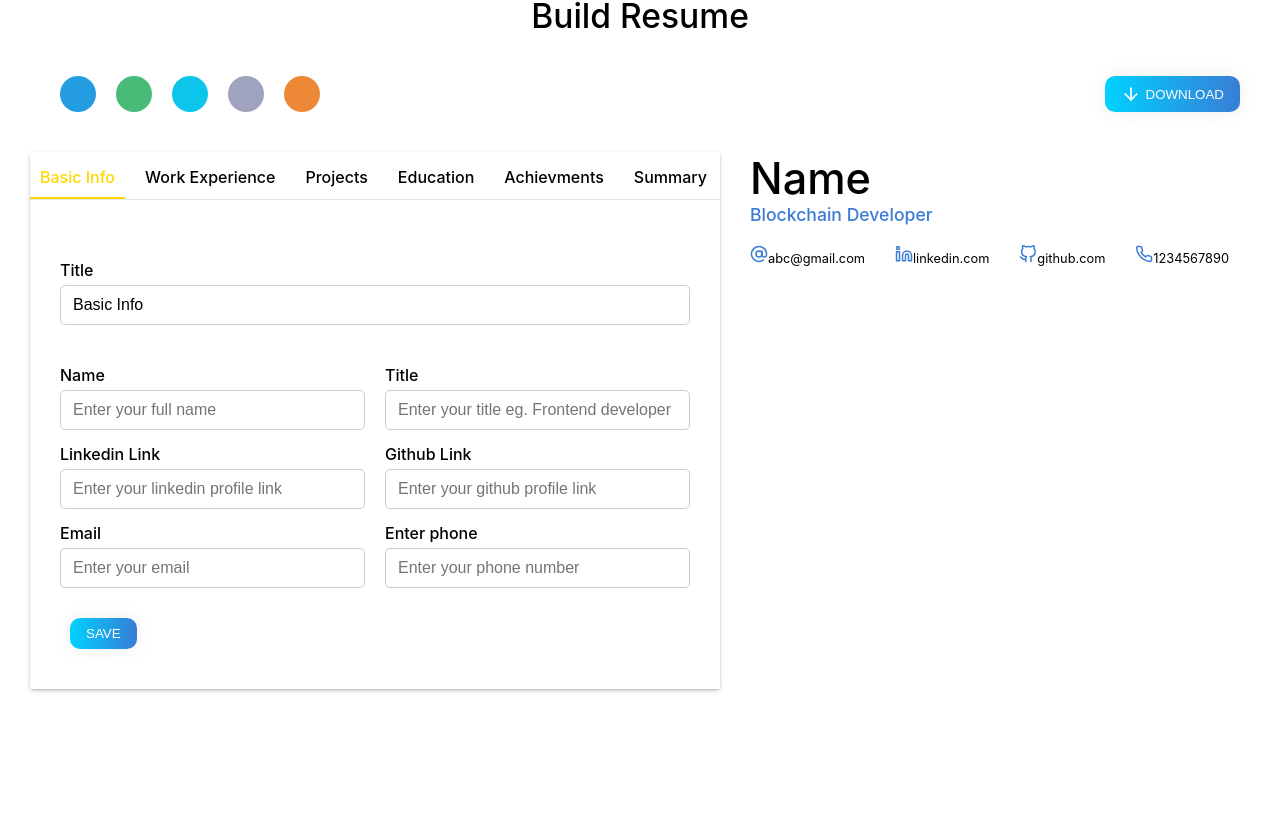
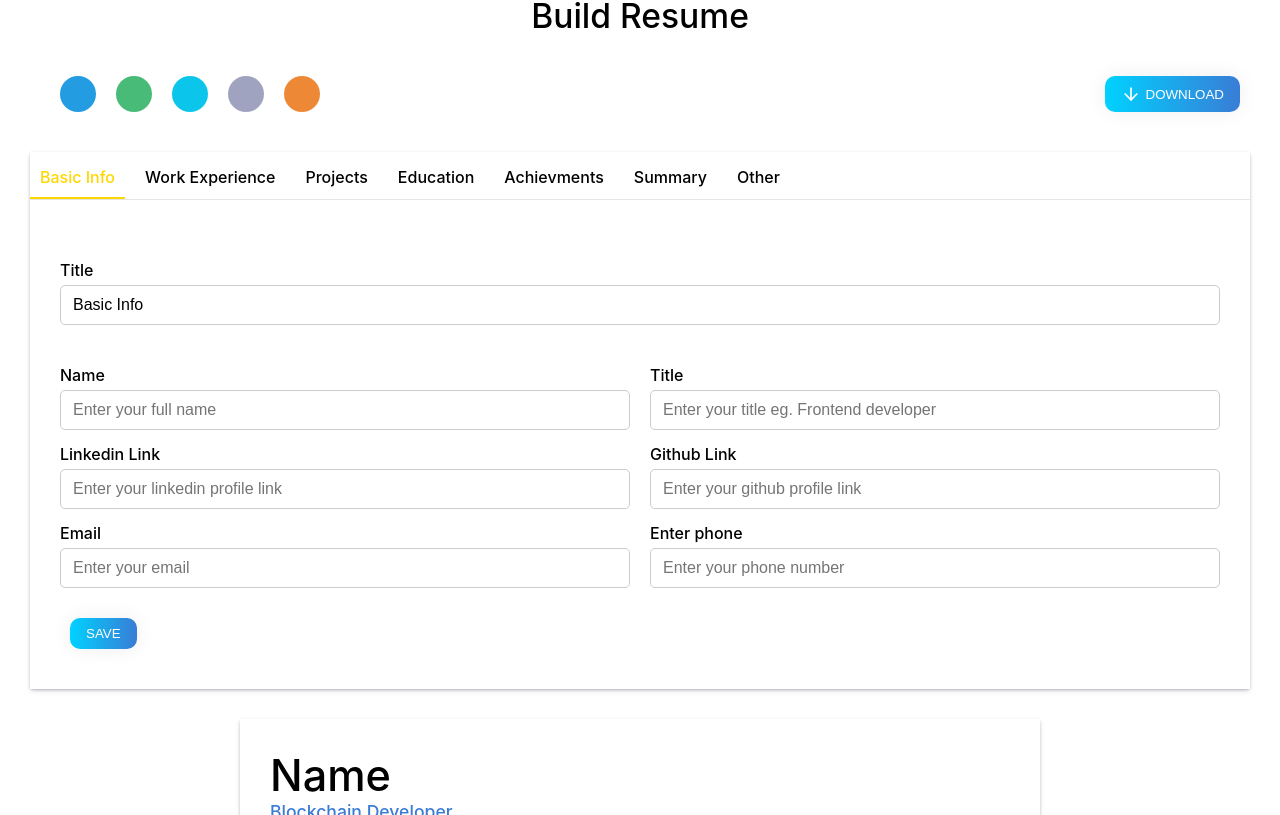
Before and after one commit to RealOtakuBoi/resumebuilder, a React (Create React App) app: page / in a window 1280 px wide. Shown: the part 725-1540 px from the top of the page. Built offline with nearby package versions, Linux system fonts and the light colour scheme.

Commit message:
some styling and variables

```diff
--- a/src/Components/Body/Body.module.css
+++ b/src/Components/Body/Body.module.css
@@ -71,6 +71,7 @@
 
 .main{
     display: flex;
+    flex-direction: column;
     gap: 30px;
     width: 100%;
 }
--- a/src/Components/Resume/Resume.js
+++ b/src/Components/Resume/Resume.js
@@ -9,8 +9,35 @@ import { Linkedin } from 'react-feather'
 import { AtSign } from 'react-feather'
 import { Phone } from 'react-feather'
 
-function Resume() {
+function Resume(props) {
+
+    const workExpSection = (<div className={`${Styles.section} ${Styles.workExp}`}>
+        <div className={Styles.sectionTitle}>Work Experience</div>
+    </div>)
+
+const projectsSection = (<div className={`${Styles.section} ${Styles.projects}`}>
+<div className={Styles.sectionTitle}>Projects</div>
+</div>)
+
+const educationSection = (<div className={`${Styles.section} ${Styles.education}`}>
+        <div className={Styles.sectionTitle}>Education</div>
+    </div>)
+
+const achievmentsSection = (<div className={`${Styles.section} ${Styles.achievments}`}>
+<div className={Styles.sectionTitle}>Achievments</div>
+</div>)
+
+const otherSection = (<div className={`${Styles.section} ${Styles.other}`}>
+<div className={Styles.sectionTitle}>Other</div>
+</div>)
+
+const summarySection = (<div className={`${Styles.section} ${Styles.summary}`}>
+<div className={Styles.sectionTitle}>Summary</div>
+</div>)
+
+
   return (
+
     <div className={Styles.container}>
         <div className={Styles.header}>
             <p className={Styles.heading}>Name</p>
--- a/src/Components/Resume/Resume.module.css
+++ b/src/Components/Resume/Resume.module.css
@@ -1,9 +1,15 @@
 .container{
-    min-width: 500px;
+    min-width: 800px;
+    max-width: 850px;
     min-height: 900px;
+    margin: 0 auto;
     height: fit-content;
-    flex: 1;
-    box-shadow: 0px 1px 2px 0px, rgba(60, 64, 67, 0.15);
+    display: flex;
+    flex-direction: column;
+    flex: 1.2;
+    box-shadow: rgba(50, 50, 93, 0.25) 0px 2px 5px -1px, rgba(0, 0, 0, 0.3) 0px 1px 3px -1px;
+    padding: 30px;
+    gap: 30px;
 
     --color: #3a7bd5;
 }
@@ -36,6 +42,10 @@
 
 .header .link{
     font-size: 0.8rem;
+    display: flex;
+    align-items: center;
+    gap: 3px;
+    cursor: pointer;
 
 }
 
```
